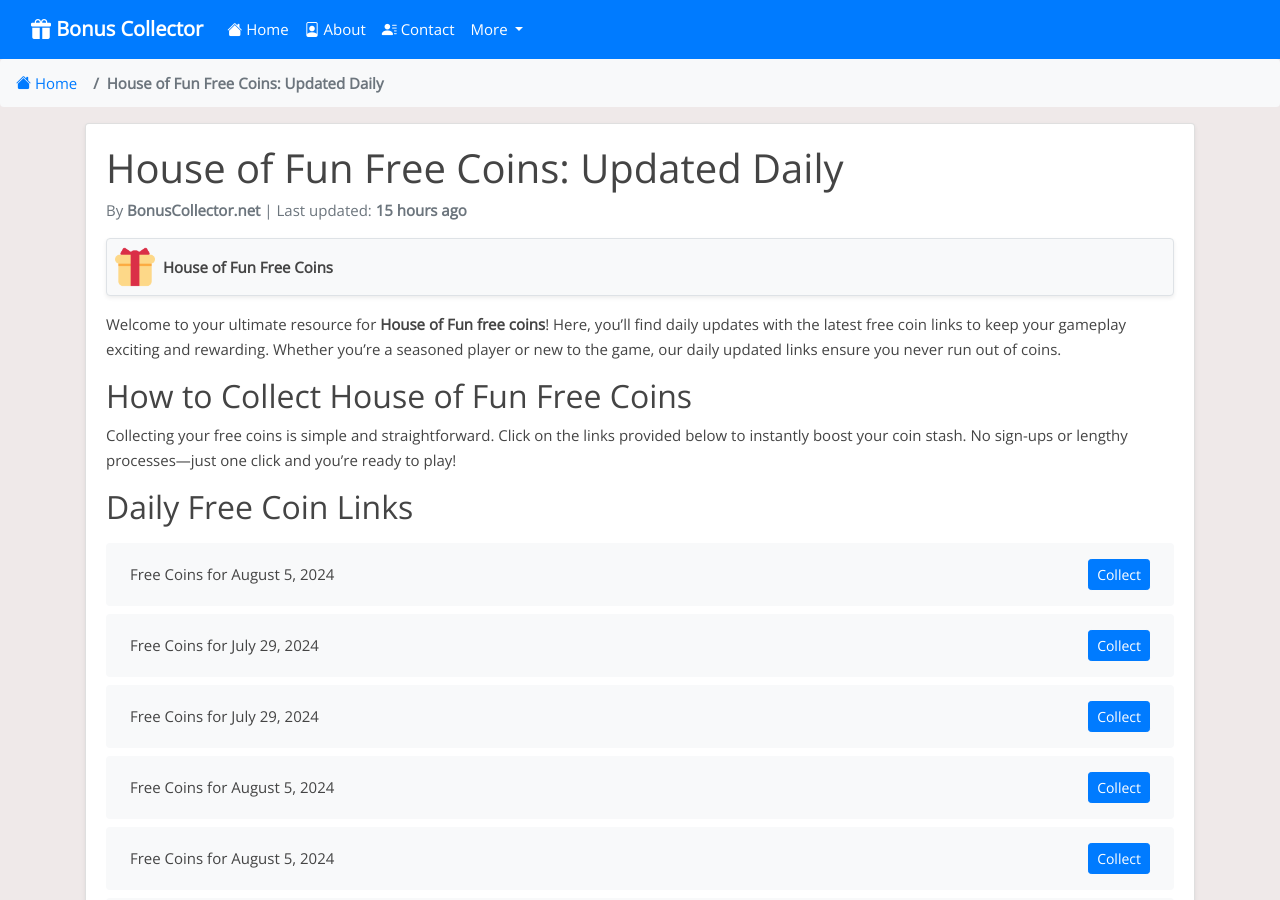
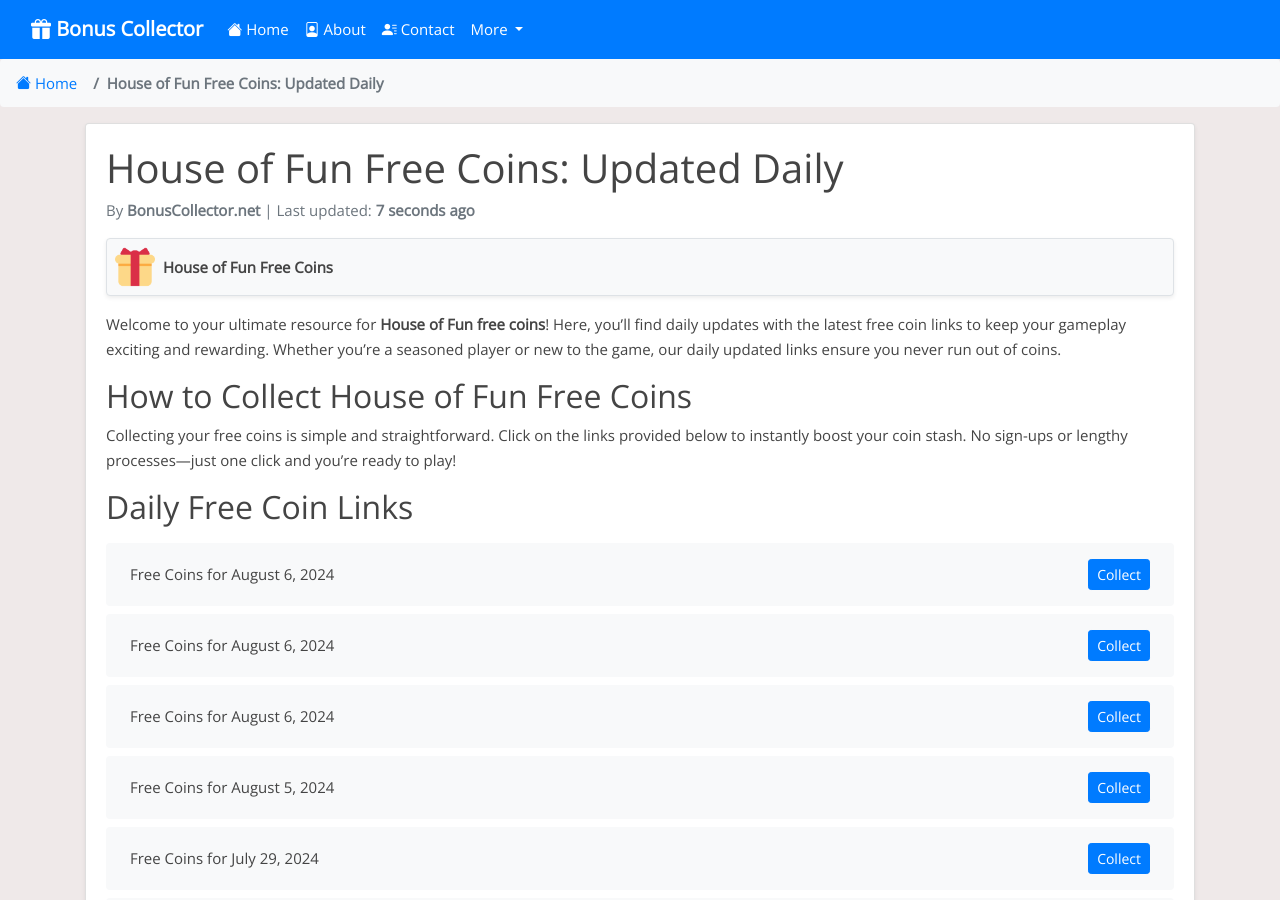
Before and after one commit to Prollad99/bs-net, a Jekyll site: the page built from _posts/2024-06-29-house-of-fun.md, in a window 1280 px wide and 900 px high. Built offline with Jekyll 4.4.1, drawn with Linux system fonts in a browser that asks for light colours; nearby versions of some CDN libraries; comment, search, counter and statistics services are not loaded; some of the changed text lies outside the part shown.

Commit message:
Update house-of-fun reward links and last modified date

```diff
--- a/_data/include_files.yml
+++ b/_data/include_files.yml
@@ -11,7 +11,7 @@
   last_modified: 2024-08-05 15:31:24
 
 house-of-fun.html:
-  last_modified: 2024-08-05 12:51:32
+  last_modified: 2024-08-06 04:09:23
 
 cash-frenzy.html:
   last_modified: 2024-08-06 03:33:21
--- a/_includes/house-of-fun.html
+++ b/_includes/house-of-fun.html
@@ -1,4 +1,16 @@
 <ul class="list-group mt-3 mb-4">
+  <li class="list-group-item d-flex justify-content-between align-items-center">
+    <span>Free Coins for August 6, 2024</span>
+    <a href="https://playtika.onelink.me/hof/w4blbwsu?af_dp=hof%3A%2F%2F&af_force_deeplink=true&c_id=2024M8D5_23&s_id=1060&deeplink=eyJpZCI6IjhjNzJmYWNjLTNkZDEtNDQ5YS05NWMyLTJiOGMxY2ZkNzFjOSIsImFjIjoiaG9mX2dpZnRfY291cG9uIn0=" class="btn btn-primary btn-sm">Collect</a>
+  </li>
+  <li class="list-group-item d-flex justify-content-between align-items-center">
+    <span>Free Coins for August 6, 2024</span>
+    <a href="https://playtika.onelink.me/hof/w4blbwsu?af_dp=hof%3A%2F%2F&af_force_deeplink=true&c_id=2024M8D5_19&s_id=1060&deeplink=eyJpZCI6Ijc1ZWQ4MGE2LWIwOGEtNDM4Yi05ZWVhLTMyYTk0MjE4NDgzOCIsImFjIjoiaG9mX2dpZnRfY291cG9uIn0=" class="btn btn-primary btn-sm">Collect</a>
+  </li>
+  <li class="list-group-item d-flex justify-content-between align-items-center">
+    <span>Free Coins for August 6, 2024</span>
+    <a href="https://playtika.onelink.me/hof/w4blbwsu?af_dp=hof%3A%2F%2F&af_force_deeplink=true&c_id=2024M8D5_07&s_id=1060&deeplink=eyJpZCI6ImZkMTFlYzcyLTIyNmEtNGYxYi05ODM5LTExMGI2YjkzYmJkYSIsImFjIjoiaG9mX2dpZnRfY291cG9uIn0=" class="btn btn-primary btn-sm">Collect</a>
+  </li>
   <li class="list-group-item d-flex justify-content-between align-items-center">
     <span>Free Coins for August 5, 2024</span>
     <a href="https://playtika.onelink.me/hof/w4blbwsu?af_force_deeplink=true&deeplink=eyJpZCI6ImY1ZWEwMDQ5LTE2ZmItNGJhMC1hYzNkLTcwYzY4NTZiNTY4NyIsImFjIjoiaG9mX2dpZnRfY291cG9uIn0=" class="btn btn-primary btn-sm">Collect</a>
@@ -387,16 +399,4 @@
     <span>Free Coins for July 18, 2024</span>
     <a href="https://playtika.onelink.me/hof/w4blbwsu?af_force_deeplink=true&deeplink=eyJpZCI6IjExNmVjOWY1LTQxOTUtNGIxZS1hMzJmLTdjNzIxYzAyMDgxMiIsImFjIjoiaG9mX2dpZnRfY291cG9uIn0=" class="btn btn-primary btn-sm">Collect</a>
   </li>
-  <li class="list-group-item d-flex justify-content-between align-items-center">
-    <span>Free Coins for July 18, 2024</span>
-    <a href="https://playtika.onelink.me/hof/w4blbwsu?af_dp=hof%3A%2F%2F&af_force_deeplink=true&c_id=2024M7D17_23&s_id=1060&deeplink=eyJpZCI6IjYzZDZhMmU0LTEyZWQtNDk4ZC04N2NiLTRlY2EyZTMyZGYwYSIsImFjIjoiaG9mX2dpZnRfY291cG9uIn0=" class="btn btn-primary btn-sm">Collect</a>
-  </li>
-  <li class="list-group-item d-flex justify-content-between align-items-center">
-    <span>Free Coins for July 18, 2024</span>
-    <a href="https://playtika.onelink.me/hof/w4blbwsu?af_dp=hof%3A%2F%2F&af_force_deeplink=true&c_id=2024M7D17_19&s_id=1060&deeplink=eyJpZCI6IjJkZGZkYTNhLThjZWMtNDAyYS05YTVmLWJlYzEwMjMxM2I5ZiIsImFjIjoiaG9mX2dpZnRfY291cG9uIn0=" class="btn btn-primary btn-sm">Collect</a>
-  </li>
-  <li class="list-group-item d-flex justify-content-between align-items-center">
-    <span>Free Coins for July 18, 2024</span>
-    <a href="https://playtika.onelink.me/hof/w4blbwsu?af_dp=hof%3A%2F%2F&af_force_deeplink=true&c_id=2024M7D17_07&s_id=1060&deeplink=eyJpZCI6ImQwOWU4ODAwLTFkMTktNGYzYS04ODBhLTVmMDQzOTI1YmY2ZSIsImFjIjoiaG9mX2dpZnRfY291cG9uIn0=" class="btn btn-primary btn-sm">Collect</a>
-  </li>
 </ul>
```
Also changed, not shown: links-json/house-of-fun.json (+12 -12 lines).
